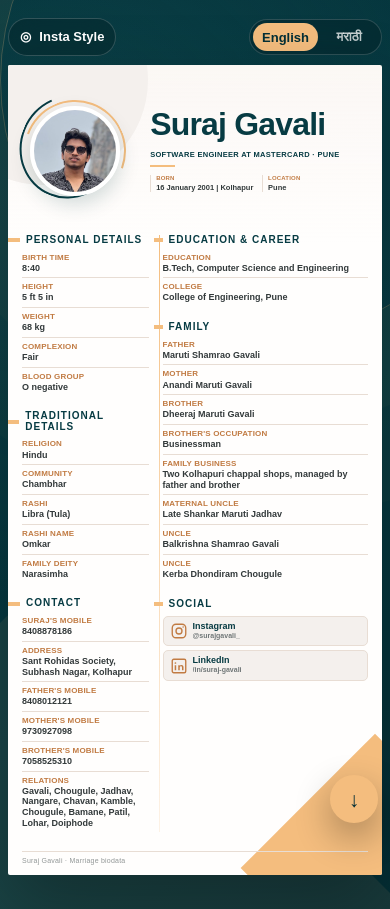
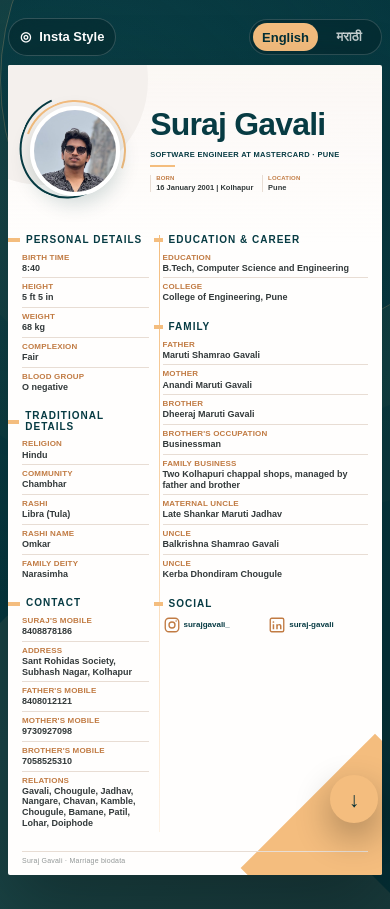
Before and after one commit to SurajGavali/biodata, a Next.js app: page / in a window 390 px wide. Built offline with nearby package versions, Linux system fonts and the light colour scheme; a web font is replaced by a local one.

Commit message:
Simplify social link styling

```diff
--- a/src/app/globals.css
+++ b/src/app/globals.css
@@ -568,7 +568,7 @@ a:focus-visible {
 .socialList {
   display: grid;
   grid-template-columns: repeat(2, minmax(0, 1fr));
-  gap: 9px;
+  gap: 18px;
   list-style: none;
 }
 
@@ -577,19 +577,15 @@ a:focus-visible {
   gap: 9px;
   align-items: center;
   min-width: 0;
-  padding: 9px 10px;
   color: var(--ink);
-  border: 1px solid var(--line);
-  border-radius: 9px;
-  background: var(--paper-muted);
   text-decoration: none;
   transition:
-    border-color 150ms ease,
+    color 150ms ease,
     transform 150ms ease;
 }
 
 .socialList a:hover {
-  border-color: var(--peach-deep);
+  color: var(--peach-deep);
   transform: translateY(-1px);
 }
 
@@ -618,21 +614,11 @@ a:focus-visible {
   stroke: none;
 }
 
-.socialText {
-  display: grid;
+.socialUsername {
   min-width: 0;
-}
-
-.socialText strong {
-  font-size: 14px;
-  line-height: 1.1;
-}
-
-.socialText small {
   overflow: hidden;
-  color: var(--muted);
-  font-size: 11px;
-  font-weight: 600;
+  font-size: 15px;
+  font-weight: 700;
   line-height: 1.2;
   text-overflow: ellipsis;
   white-space: nowrap;
@@ -817,13 +803,11 @@ a:focus-visible {
 }
 
 .exportSheet .socialList {
-  gap: 5px;
+  gap: 9px;
 }
 
 .exportSheet .socialList a {
-  gap: 5px;
-  padding: 5px 6px;
-  border-radius: 5px;
+  gap: 4px;
 }
 
 .exportSheet .socialSymbol {
@@ -831,12 +815,8 @@ a:focus-visible {
   height: 18px;
 }
 
-.exportSheet .socialText strong {
+.exportSheet .socialUsername {
   font-size: 9px;
-}
-
-.exportSheet .socialText small {
-  font-size: 7px;
 }
 
 .exportSheet .sheetFooter {
@@ -1143,14 +1123,12 @@ a:focus-visible {
   }
 
   .sheetWrapper .socialList {
-    grid-template-columns: 1fr;
-    gap: 4px;
+    grid-template-columns: repeat(2, minmax(0, 1fr));
+    gap: 6px;
   }
 
   .sheetWrapper .socialList a {
-    gap: 5px;
-    padding: 5px 6px;
-    border-radius: 5px;
+    gap: 3px;
   }
 
   .sheetWrapper .socialSymbol {
@@ -1158,12 +1136,8 @@ a:focus-visible {
     height: 18px;
   }
 
-  .sheetWrapper .socialText strong {
-    font-size: 9px;
-  }
-
-  .sheetWrapper .socialText small {
-    font-size: 7px;
+  .sheetWrapper .socialUsername {
+    font-size: 8px;
   }
 
   .sheetWrapper [lang="mr"] .sectionHeading h2 {
--- a/src/app/page.tsx
+++ b/src/app/page.tsx
@@ -21,13 +21,13 @@ const socialLinks = [
   {
     href: "https://instagram.com/surajgavali_",
     label: "Instagram",
-    value: "@surajgavali_",
+    username: "surajgavali_",
     type: "instagram",
   },
   {
     href: "https://www.linkedin.com/in/suraj-gavali",
     label: "LinkedIn",
-    value: "/in/suraj-gavali",
+    username: "suraj-gavali",
     type: "linkedin",
   },
 ] as const;
@@ -66,7 +66,7 @@ function SocialSection({ locale }: { locale: Locale }) {
               href={social.href}
               target="_blank"
               rel="noopener noreferrer"
-              aria-label={`${social.label}: ${social.value}`}
+              aria-label={`${social.label}: ${social.username}`}
             >
               <span className="socialSymbol">
                 {social.type === "instagram" ? (
@@ -75,10 +75,7 @@ function SocialSection({ locale }: { locale: Locale }) {
                   <LinkedInSymbol />
                 )}
               </span>
-              <span className="socialText">
-                <strong>{social.label}</strong>
-                <small>{social.value}</small>
-              </span>
+              <span className="socialUsername">{social.username}</span>
             </a>
           </li>
         ))}
```
